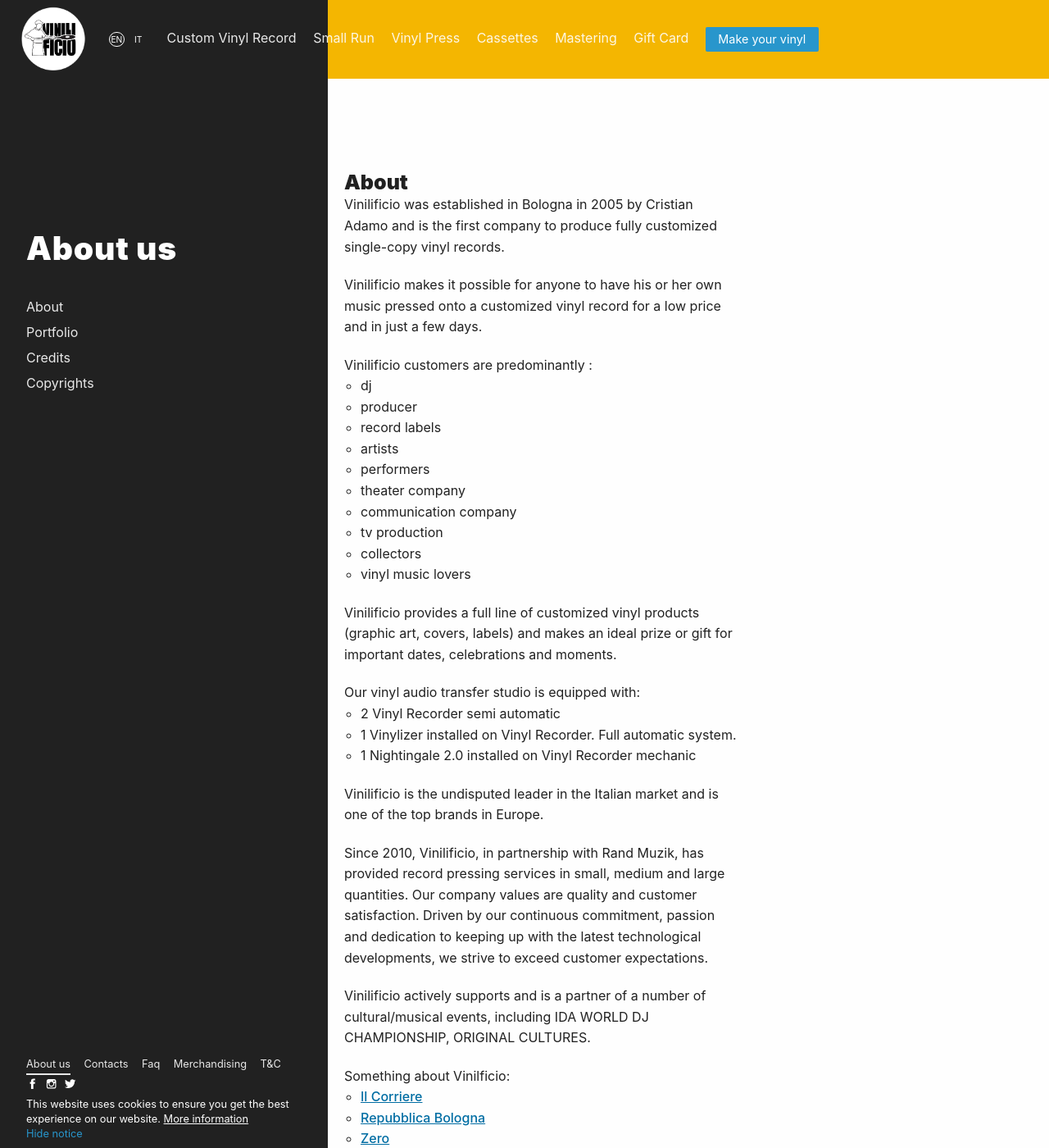
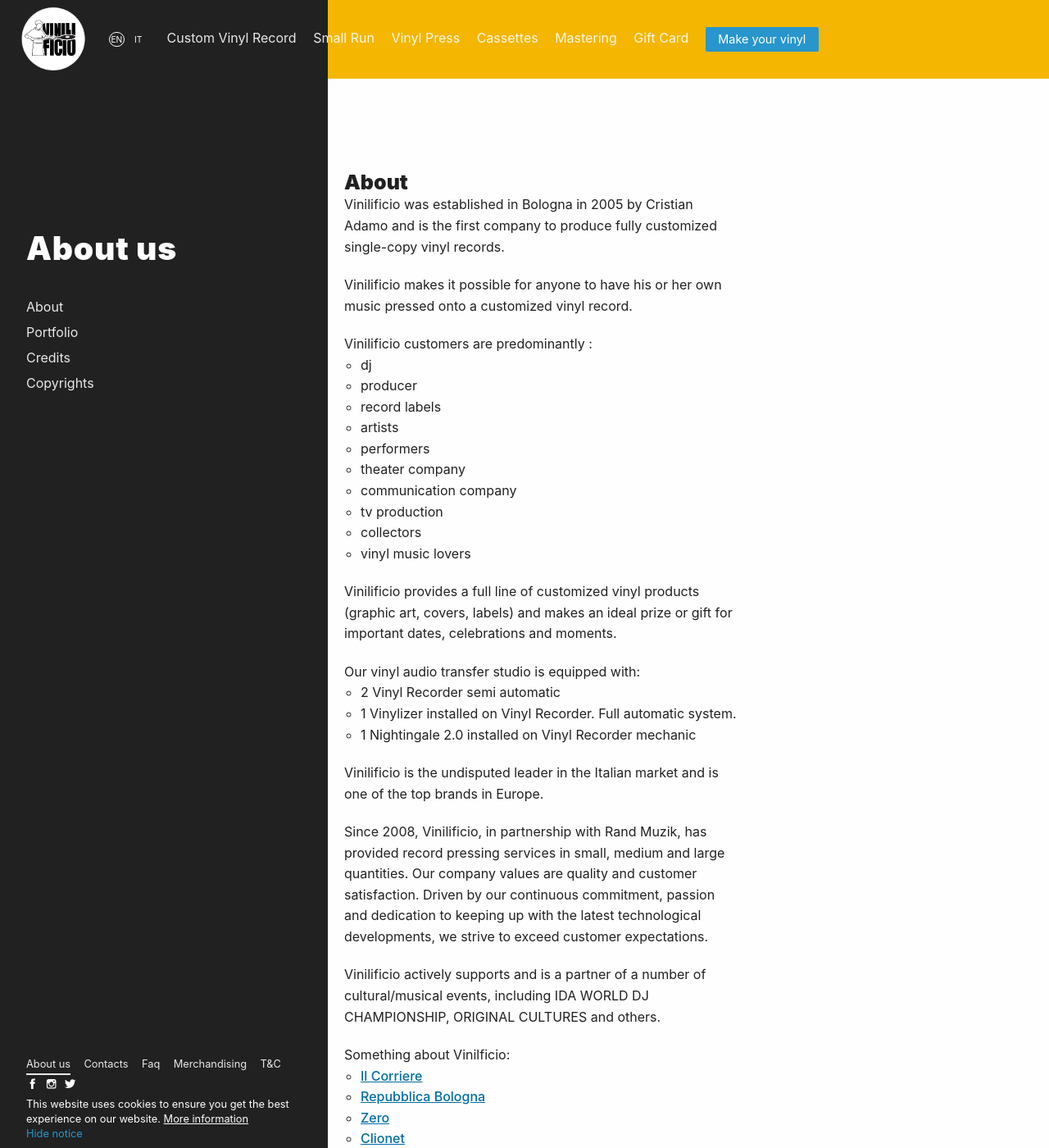
Before and after one commit to Vinilificio/vinilificio.com, a Jekyll site: the page built from en/about-us.md, in a window 1280 px wide and 1400 px high. Shown: the whole window at 82% size. Built offline with Jekyll 4.4.1, drawn with Linux system fonts in a browser that asks for light colours; nearby versions of some CDN libraries; comment, search, counter and statistics services are not loaded; some of the changed text lies outside the part shown.

Commit message:
Update about-us.md

```diff
--- a/en/about-us.md
+++ b/en/about-us.md
@@ -20,7 +20,7 @@
 ### About
 Vinilificio was established in Bologna in 2005 by Cristian Adamo and is the first company to produce fully customized single-copy vinyl records.
 
-Vinilificio makes it possible for anyone to have his or her own music pressed onto a customized vinyl record for a low price and in just a few days.
+Vinilificio makes it possible for anyone to have his or her own music pressed onto a customized vinyl record.
 
 Vinilificio customers are predominantly :
 
@@ -45,9 +45,9 @@
 
 Vinilificio is the undisputed leader in the Italian market and is one of the top brands in Europe.
 
-Since 2010, Vinilificio, in partnership with Rand Muzik, has provided record pressing services in small, medium and large quantities. Our company values are quality and customer satisfaction. Driven by our continuous commitment, passion and dedication to keeping up with the latest technological developments, we strive to exceed customer expectations.
+Since 2008, Vinilificio, in partnership with Rand Muzik, has provided record pressing services in small, medium and large quantities. Our company values are quality and customer satisfaction. Driven by our continuous commitment, passion and dedication to keeping up with the latest technological developments, we strive to exceed customer expectations.
 
-Vinilificio actively supports and is a partner of a number of cultural/musical events, including IDA WORLD DJ CHAMPIONSHIP, ORIGINAL CULTURES.
+Vinilificio actively supports and is a partner of a number of cultural/musical events, including IDA WORLD DJ CHAMPIONSHIP, ORIGINAL CULTURES and others.
 
 Something about Vinilficio:
 * [Il Corriere](https://corrieredibologna.corriere.it/notizie/cultura-e-tempo-libero/23_settembre_24/bologna-cristian-adamo-l-artigiano-del-vinile-nonostante-le-difficolta-non-scomparira-mai-6e3abec2-5360-4700-a83f-0a38eecccxlk.shtml?fbclid=IwAR3Z3ufI-BrEoT6tzLO5cVv6lAleoYEi2wg4P4I81SEevfdDe2bcxDZNxKs){:target="_blank"}
@@ -113,7 +116,10 @@
 * [Yerevan Tape](https://yerevantapes.bandcamp.com/){:target="_blank"}
 * [Sound Vintage Jukebox](https://soundvintagejukebox.wordpress.com/){:target="_blank"}
 * [DATATEX](http://datatex-italia.com/shop/prodotti-per-la-registrazione-analogica.html){:target="_blank"}
+* ... and many others
 
+
+Last but not least... Vinilifcio is against all fascism, racism and all kinds of discrimination. We are against all wars and all forms of violence and oppression.
 
 ### Credits
 * Photographs and image concept of vinilificio.com and slideshows by Gabriele Guarisco and Vinilificio.
```
Also changed, not shown: other parts of en/about-us.md (+3 -0 lines).
